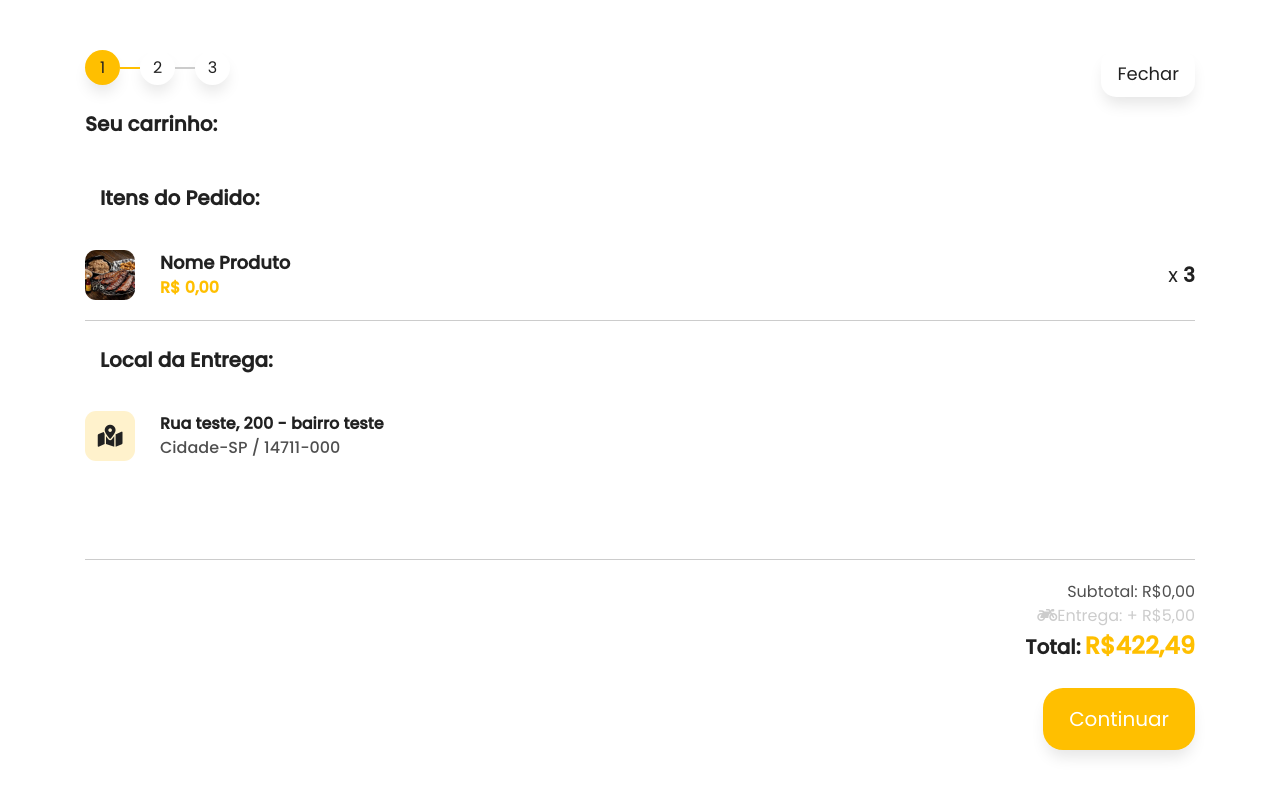
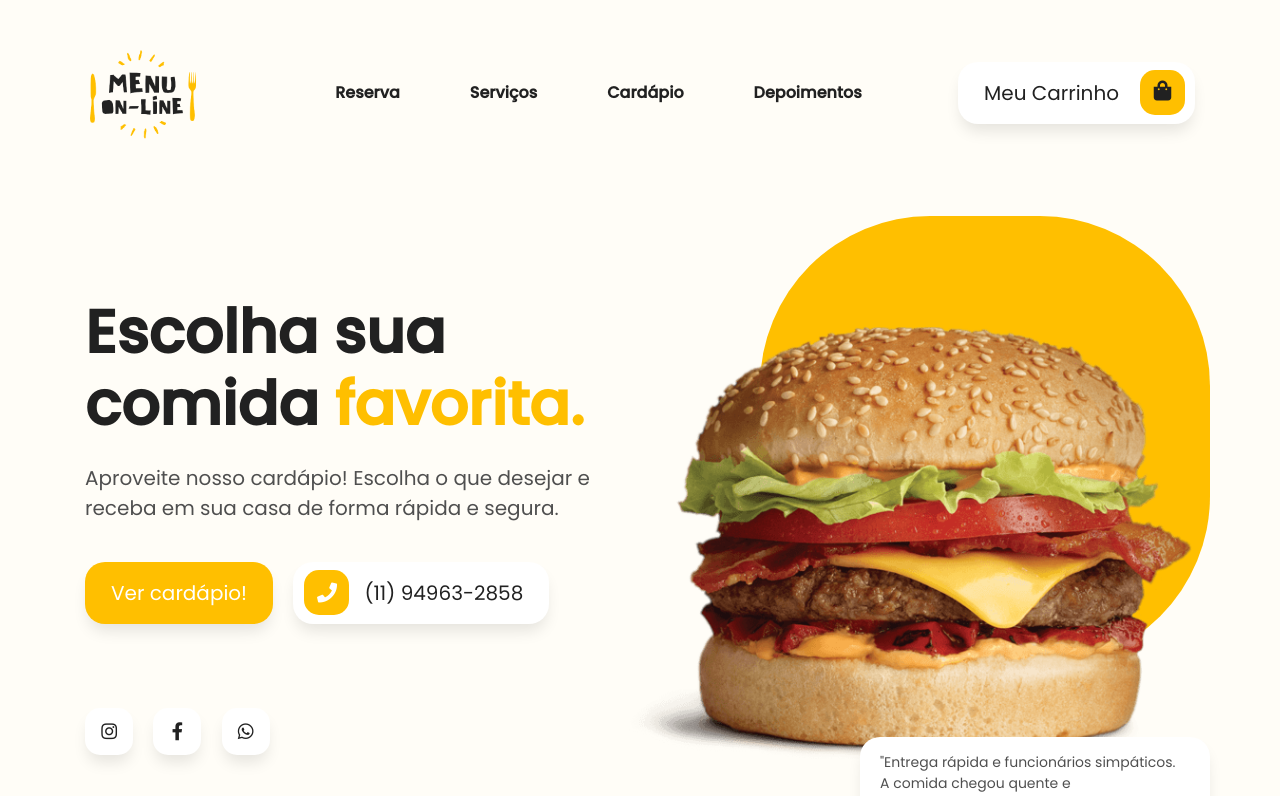
Before and after one commit to SergioPaula/MENU, a plain HTML site: page index.html in a window 1280 px wide. Shown: the top 796 px of the page. Drawn offline with Linux system fonts and the light colour scheme.

Commit message:
escondi o modal-full
retirar comentário para voltar

```diff
--- a/index.html
+++ b/index.html
@@ -487,7 +487,7 @@
         </div>
     </footer>
 
-    <div class="modal-full" id="modalCarrinho">
+    <!-- <div class="modal-full" id="modalCarrinho">
         <div class="m-header">
             <div class="container">
                 <a href="" class="btn btn-white btn-sm float-right">Fechar</a>
@@ -691,7 +691,7 @@
                 </a>
             </div>
         </div>
-    </div>
+    </div> -->
 
     <script type="text/javascript" src="./js/jquery-1.12.4.min.js"></script>
     <script type="text/javascript" src="./js/modernizr-3.5.0.min.js"></script>
```
